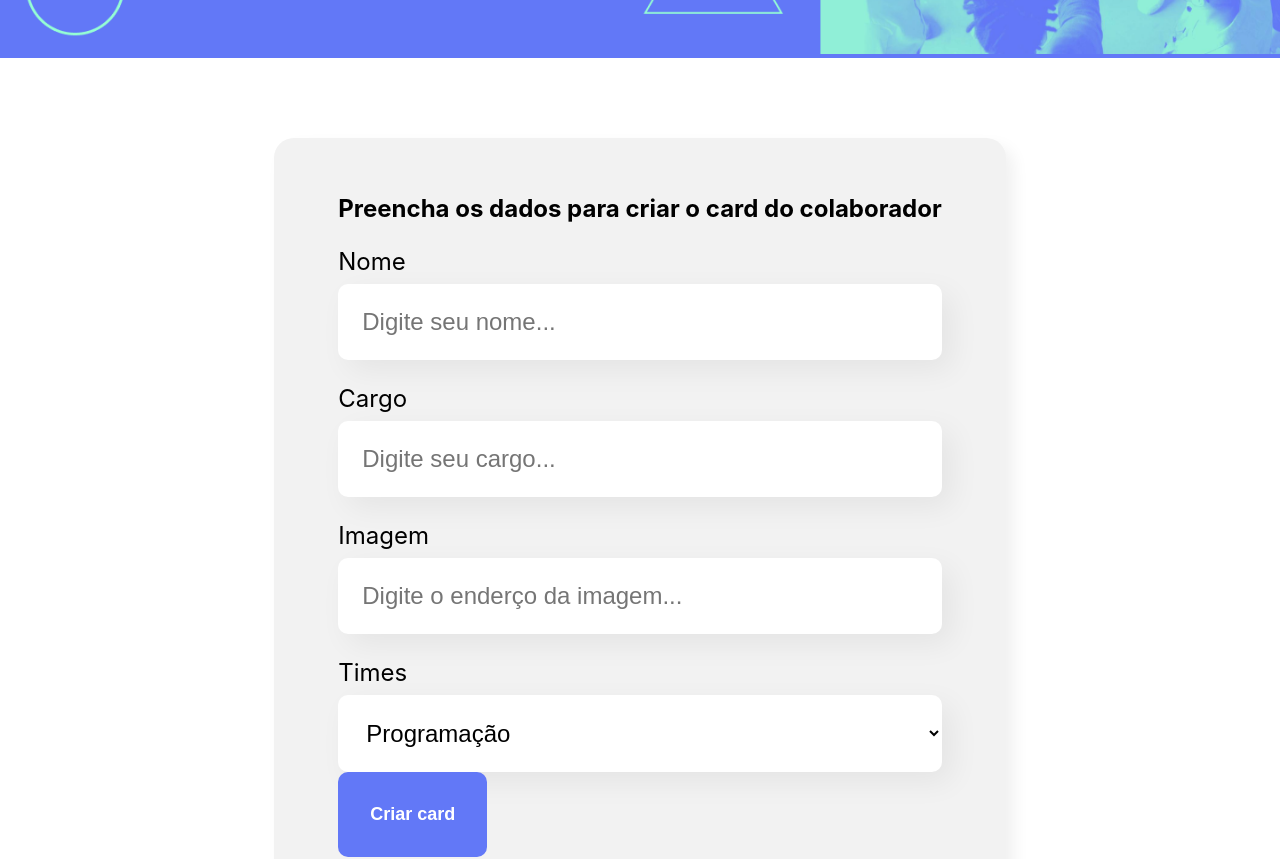
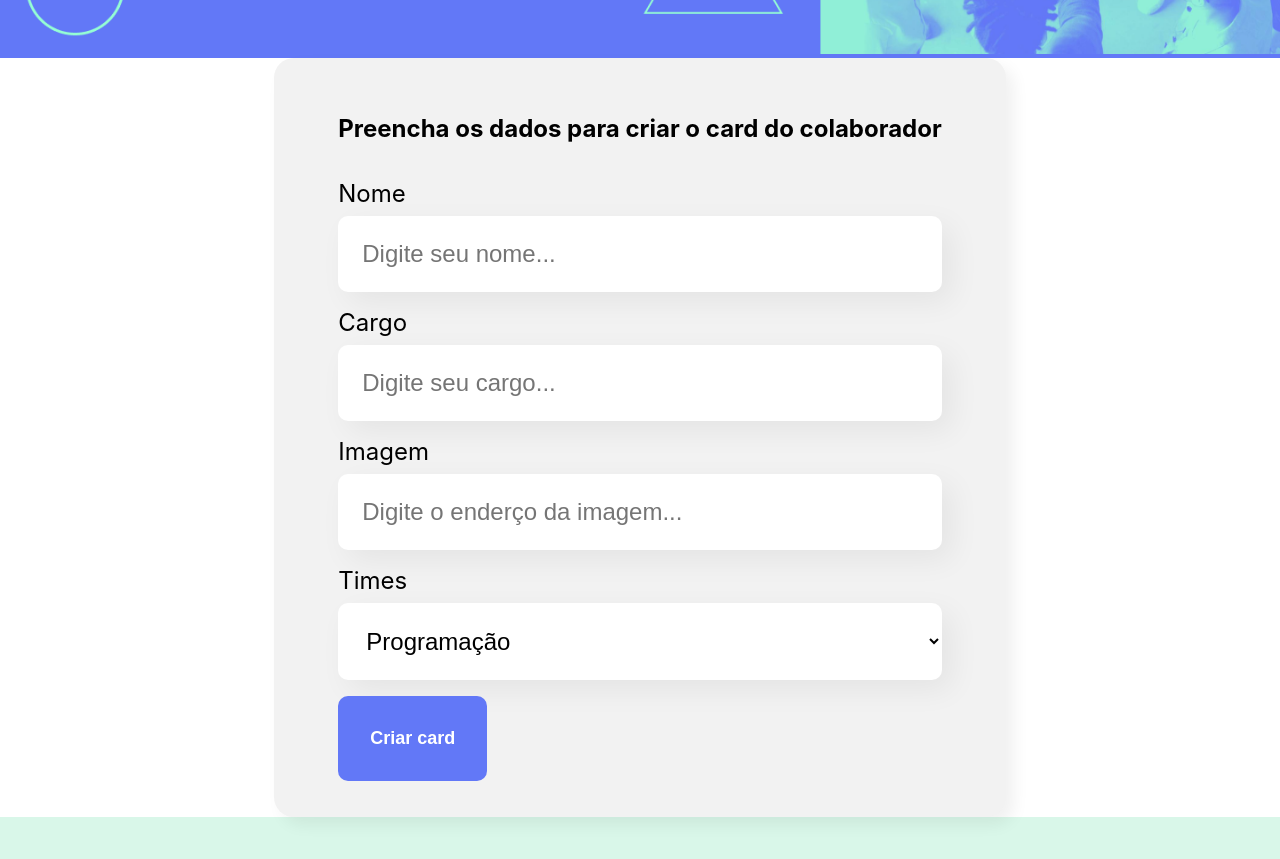
Before and after one commit to BrunoRRamos/Zero-To-React, a React (Create React App) app in the folder organo/: page / in a window 1280 px wide. Shown: the part 440-1299 px from the top of the page. Built offline with nearby package versions, Linux system fonts and the light colour scheme.

Commit message:
fix: removendo margin

```diff
--- a/organo/src/components/Botao/Botao.css
+++ b/organo/src/components/Botao/Botao.css
@@ -8,6 +8,7 @@
     cursor: pointer;
     color: #FFFFFF;
     margin: 32px, 0;
+    width: fit-content;
 }
 
 .botao:hover {
--- a/organo/src/components/CampoTexto/CampoTexto.css
+++ b/organo/src/components/CampoTexto/CampoTexto.css
@@ -1,7 +1,3 @@
-.campo-texto {
-    margin: 24px 0;
-}
-
 .campo-texto label {
     display: block;
     margin-bottom: 8px;
--- a/organo/src/components/Formulario/Formulario.css
+++ b/organo/src/components/Formulario/Formulario.css
@@ -1,7 +1,7 @@
 .formulario {
     display: flex;
     justify-content: center;
-    margin: 80px 0;
+    gap: 0.5rem;
 }
 
 .formulario form {
@@ -10,4 +10,8 @@
     border-radius: 20px;
     padding: 36px 64px;
     box-shadow: 8px 8px 16px rgba(0, 0, 0, 0.06);
+    display: flex;
+    flex-direction: column;
+    justify-content: center;
+    gap: 1rem;
 }
```
